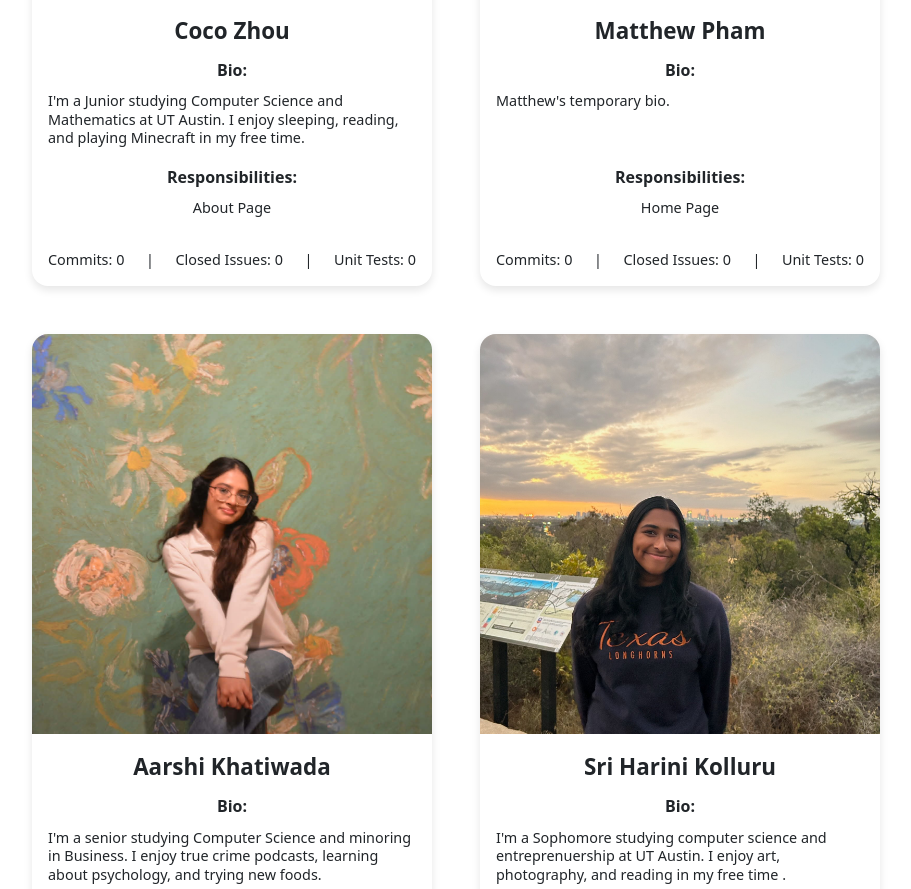
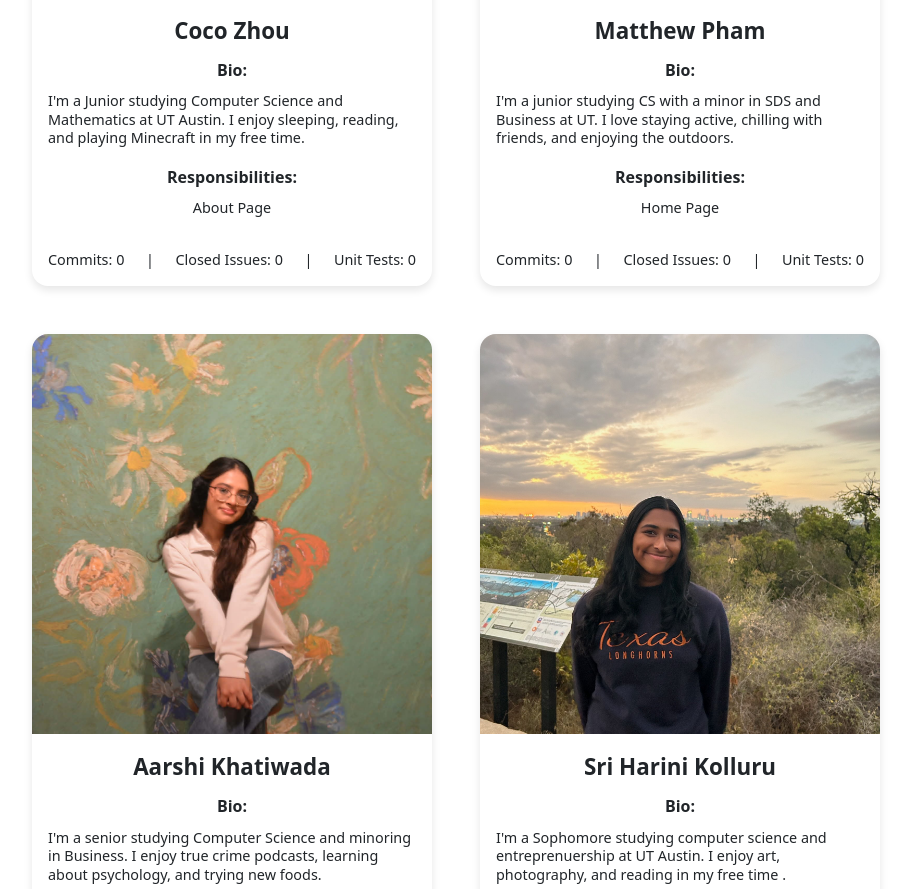
Before and after one commit to harinik961/CivicHousing, a React (Create React App) app in the folder frontend/: page /about in a window 1280 px wide. Shown: the part 960-1849 px from the top of the page, without its empty margins (184-1095 px from the left). Built offline with nearby package versions, Linux system fonts and the light colour scheme; no server answers.

Commit message:
matthews bio

```diff
--- a/frontend/src/pages/About.js
+++ b/frontend/src/pages/About.js
@@ -44,7 +44,7 @@ function TeamMemberCard({name, image, bio, responsibilities, commits, issues, te
     username: "matthewpham16",
     email: ["mattpham016@gmail.com"],
     image: matthewImage,
-    bio: "Matthew's temporary bio.",
+    bio: "I'm a junior studying CS with a minor in SDS and Business at UT. I love staying active, chilling with friends, and enjoying the outdoors.",
     responsibilities: "Home Page",
   },
   {
```
